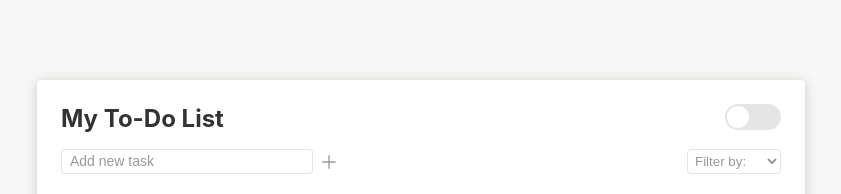
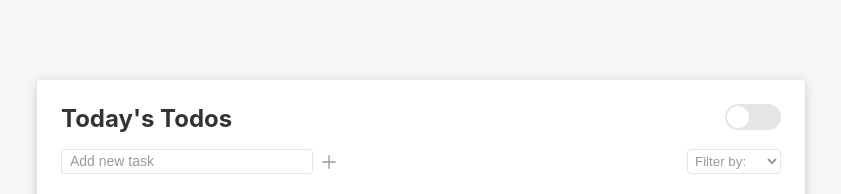
Before and after one commit to carolyndev/to.day, a React (Create React App) app: page / in a window 1280 px wide. Shown: the top 194 px of the page, without its empty margins (219-1060 px from the left). Built offline with nearby package versions, Linux system fonts and the light colour scheme.

Commit message:
added close-on-click-out to options menu

```diff
--- a/public/index.html
+++ b/public/index.html
@@ -9,7 +9,7 @@
       name="description"
       content="Web site created using create-react-app"
     />
-    <title>My To-Do List</title>
+    <title>Today's Todos</title>
   </head>
   <body>
     <noscript>You need to enable JavaScript to run this app.</noscript>
--- a/src/App.js
+++ b/src/App.js
@@ -44,6 +44,7 @@ const App = () => {
   const [filteredTodos, setFilteredTodos] = useState([]);
   const [edit, setEdit] = useState(false);
   const [defaultTheme, setDefaultTheme] = useState(true);
+  const [toggleOptions, setToggleOptions] = useState(false);
 
   // effects
   // [] instructs to run once when app starts
@@ -87,8 +88,14 @@ const App = () => {
     }
   };
 
+  function closeOptionsMenu() {
+    if (toggleOptions === true) {
+      setToggleOptions(false);
+    }
+  }
+
   return (
-    <div className="container">
+    <div className="container" onClick={closeOptionsMenu}>
       <div className="card">
         <Form
           defaultTheme={defaultTheme}
@@ -112,6 +119,8 @@ const App = () => {
           todos={todos}
           setTodos={setTodos}
           defaultTodos={defaultTodos}
+          toggleOptions={toggleOptions}
+          setToggleOptions={setToggleOptions}
         />
       </div>
     </div>
--- a/src/components/Form.js
+++ b/src/components/Form.js
@@ -76,7 +76,7 @@ const Form = (props) => {
   return (
     <>
       <div className="title">
-        <h1 className="title__name">My To-Do List</h1>
+        <h1 className="title__name">Today's Todos</h1>
 
         <div
           className={`slider ${
--- a/src/components/Options.js
+++ b/src/components/Options.js
@@ -6,8 +6,8 @@ import { ReactComponent as XIcon } from '../images/delete.svg';
 import { ReactComponent as ResetIcon } from '../images/reset.svg';
 
 const Options = (props) => {
-  const { todos, setTodos, defaultTodos } = props;
-  const [toggleOptions, setToggleOptions] = useState(false);
+  const { todos, setTodos, defaultTodos, toggleOptions, setToggleOptions } =
+    props;
 
   function toggleOptionsMenu() {
     setToggleOptions(!toggleOptions);
@@ -48,6 +48,9 @@ const Options = (props) => {
         className={
           toggleOptions === true ? 'options-menu show-options' : 'options-menu'
         }
+        onClick={(e) => {
+          e.stopPropagation();
+        }}
       >
         <div id="options-title">More Options</div>
         <div className="complete" id="complete" onClick={completeAll}>
--- a/src/styles/styles.css
+++ b/src/styles/styles.css
@@ -463,7 +463,7 @@ li {
 .completed {
   text-decoration: line-through;
   color: var(--bdr-color);
-  -webkit-filter: brightness(1.1);
-          filter: brightness(1.1);
+  -webkit-filter: brightness(1.5);
+          filter: brightness(1.5);
 }
 /*# sourceMappingURL=styles.css.map */
--- a/src/styles/styles.scss
+++ b/src/styles/styles.scss
@@ -398,5 +398,5 @@ li {
 .completed {
   text-decoration: line-through;
   color: var(--bdr-color);
-  filter: brightness(1.1);
+  filter: brightness(1.5);
 }
```
